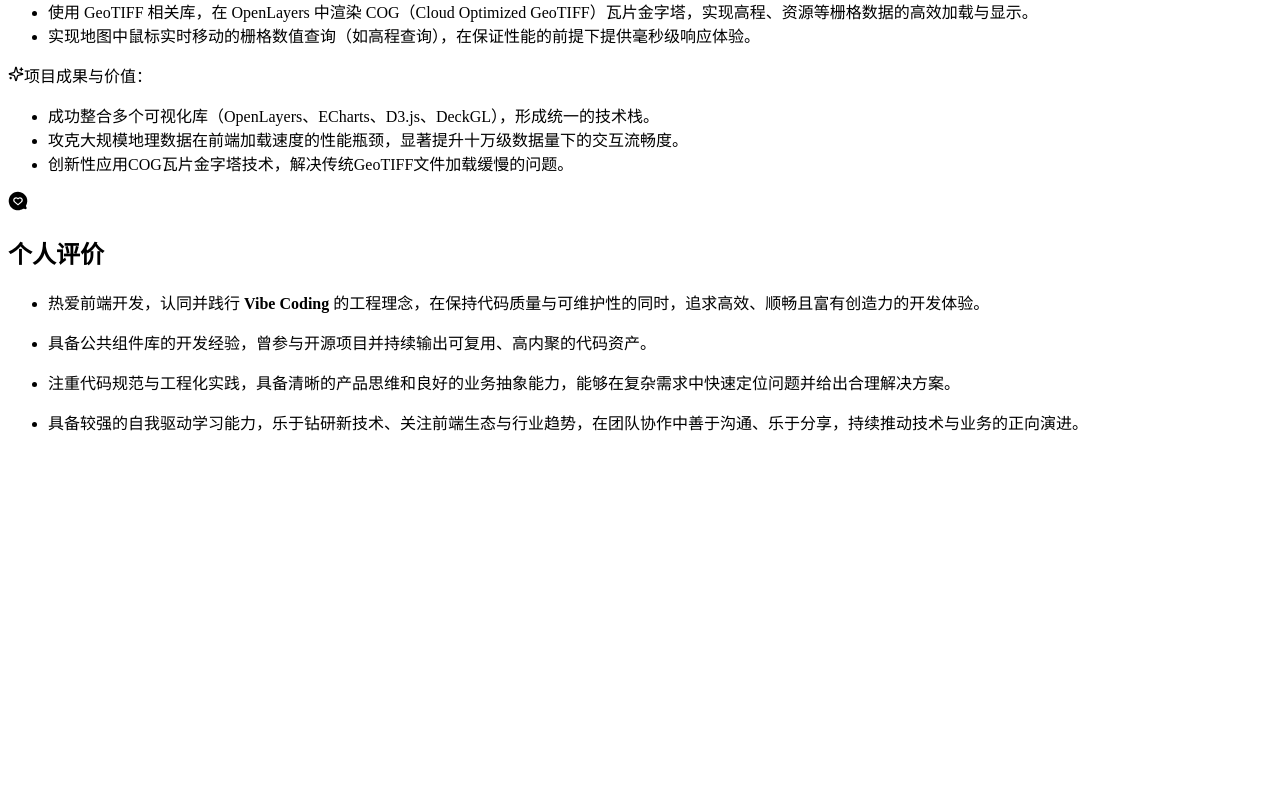
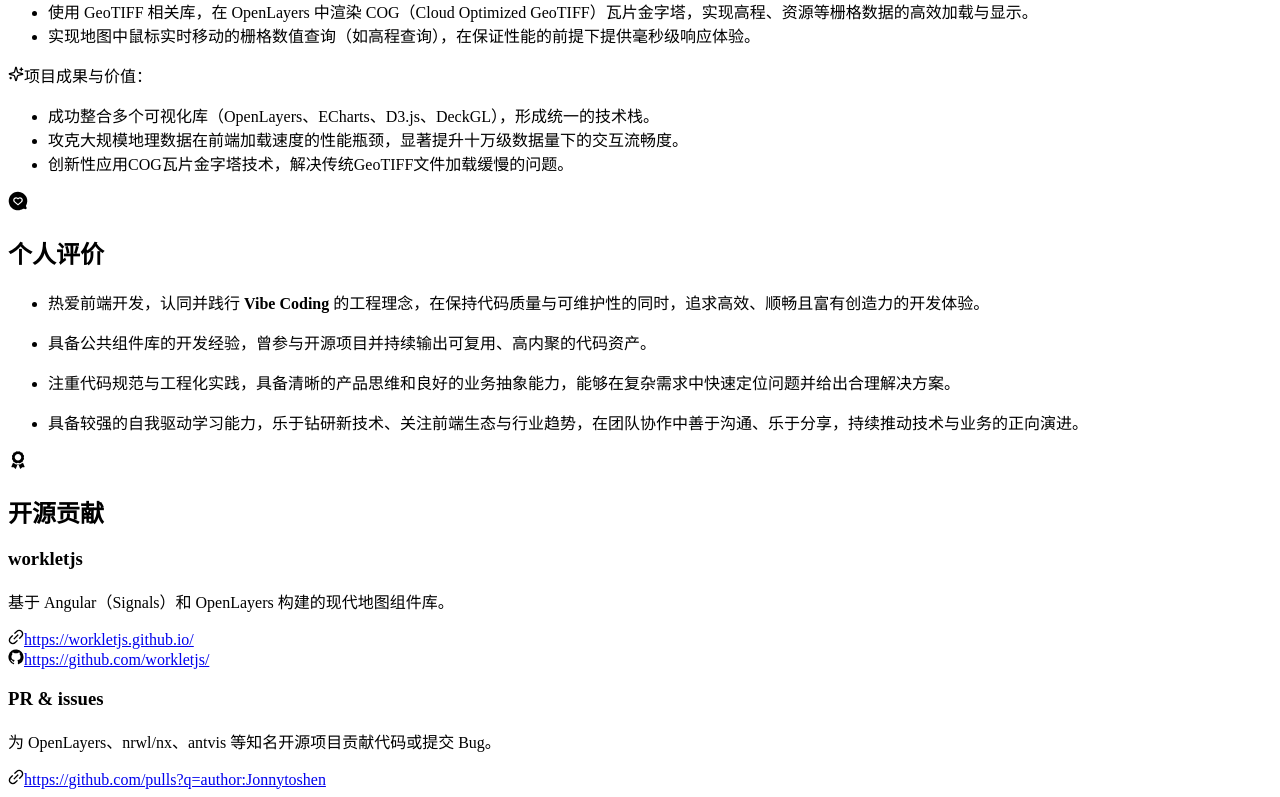
Before and after one commit to Jonnytoshen/resume, a Vue app: page / in a window 1280 px wide. Shown: the part 5817-6614 px from the top of the page. Before the commit the page ends 6267 px from the top, so only its background shows below. Built offline with nearby package versions, Linux system fonts and the light colour scheme; the HTML template or start-up script is replaced by a standard one.

Commit message:
feat: add contributions section to resume

```diff
--- /dev/null
+++ b/src/components/ContributionCard.vue
@@ -0,0 +1,37 @@
+<script setup lang="ts">
+import { useAttrs } from 'vue'
+import ResumeCard from './ResumeCard.vue'
+import LinkIcon from './icons/LinkIcon.vue'
+import GitHubIcon from './icons/GitHubIcon.vue'
+
+interface Props {
+  name: string
+  description: string
+  url?: string
+  github?: string
+}
+const attrs = useAttrs()
+const props = defineProps<Props>()
+</script>
+
+<template>
+  <ResumeCard v-bind="attrs" :title="props.name">
+    <div class="space-y-4">
+      <p>{{ props.description }}</p>
+      <div class="flex items-center gap-10">
+        <div v-if="props.url" class="inline-flex items-center gap-2">
+          <LinkIcon :size="16" class="text-indigo-400" />
+          <a :href="props.url" target="_blank" class="hover:text-indigo-600 hover:underline">{{
+            props.url
+          }}</a>
+        </div>
+        <div v-if="props.github" class="inline-flex items-center gap-2">
+          <GitHubIcon :size="16" class="text-indigo-400" />
+          <a :href="props.github" target="_blank" class="hover:text-indigo-600 hover:underline">{{
+            props.github
+          }}</a>
+        </div>
+      </div>
+    </div>
+  </ResumeCard>
+</template>
--- a/src/config.ts
+++ b/src/config.ts
@@ -278,3 +278,17 @@ export const personalEvaluation = [
   '注重代码规范与工程化实践，具备清晰的产品思维和良好的业务抽象能力，能够在复杂需求中快速定位问题并给出合理解决方案。',
   '具备较强的自我驱动学习能力，乐于钻研新技术、关注前端生态与行业趋势，在团队协作中善于沟通、乐于分享，持续推动技术与业务的正向演进。',
 ]
+
+export const contributions = [
+  {
+    name: 'workletjs',
+    description: '基于 Angular（Signals）和 OpenLayers 构建的现代地图组件库。',
+    url: 'https://workletjs.github.io/',
+    github: 'https://github.com/workletjs/',
+  },
+  {
+    name: 'PR & issues',
+    description: '为 OpenLayers、nrwl/nx、antvis 等知名开源项目贡献代码或提交 Bug。',
+    url: 'https://github.com/pulls?q=author:Jonnytoshen',
+  },
+]
--- a/src/views/HomeView.vue
+++ b/src/views/HomeView.vue
@@ -1,5 +1,7 @@
 <script setup lang="ts">
 import CapabilityCard from '@/components/CapabilityCard.vue'
+import ContributionCard from '@/components/ContributionCard.vue'
+import ContributionIcon from '@/components/icons/ContributionIcon.vue'
 import EvaluationIcon from '@/components/icons/EvaluationIcon.vue'
 import ProjectsIcon from '@/components/icons/ProjectsIcon.vue'
 import WandSparklesIcon from '@/components/icons/WandSparklesIcon.vue'
@@ -12,11 +14,18 @@ import ResumeHeader from '@/components/ResumeHeader.vue'
 import SectionTitle from '@/components/SectionTitle.vue'
 import WorkExperience from '@/components/WorkExperience.vue'
 
-import { basicInfo, capabilities, personalEvaluation, projects, workExperiences } from '@/config'
+import {
+  basicInfo,
+  capabilities,
+  contributions,
+  personalEvaluation,
+  projects,
+  workExperiences,
+} from '@/config'
 </script>
 
 <template>
-  <div class="grid grid-cols-1 gap-10.5 p-10.5">
+  <div class="space-y-10.5 p-10.5">
     <ResumeHeader>
       <h1 class="text-[42px] font-bold text-gray-800">{{ basicInfo.name }}</h1>
       <div class="mt-3">
@@ -102,5 +111,23 @@ import { basicInfo, capabilities, personalEvaluation, projects, workExperiences
         </ul>
       </ResumeCard>
     </section>
+    <section>
+      <SectionTitle class="mb-6">
+        <template v-slot:icon>
+          <ContributionIcon :size="20" />
+        </template>
+        开源贡献
+      </SectionTitle>
+      <div class="space-y-4">
+        <ContributionCard
+          v-for="contribution in contributions"
+          :key="contribution.name"
+          :name="contribution.name"
+          :description="contribution.description"
+          :url="contribution.url"
+          :github="contribution.github"
+        />
+      </div>
+    </section>
   </div>
 </template>
```
